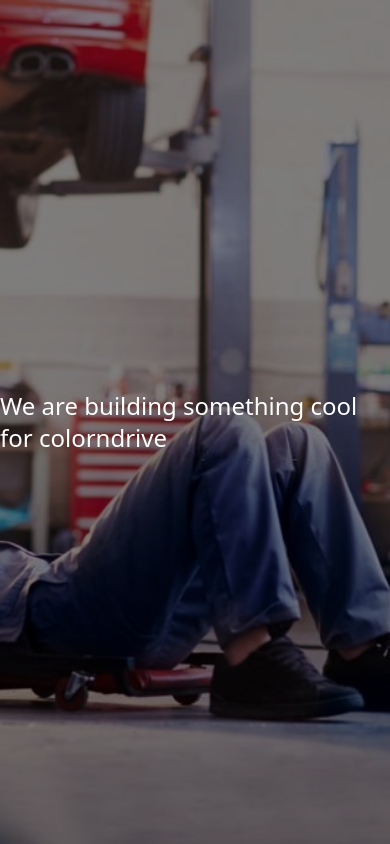
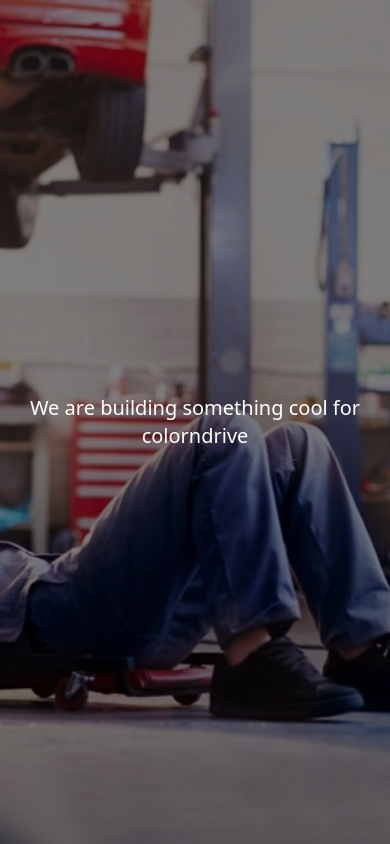
Before and after one commit to MICHAELMUNAVU83/colorndrive, a React (Vite) app: page / in a window 390 px wide. Built offline with nearby package versions, Linux system fonts and the light colour scheme.

Commit message:
Changed pay

```diff
--- a/src/App.jsx
+++ b/src/App.jsx
@@ -10,7 +10,7 @@
       className=" w-[100%] h-[100vh] bg-cover bg-no-repeat bg-center"
     >
       <div class="bg-black/50 h-[100vh] flex flex-col justify-center items-center">
-        <p className="text-white text-2xl md:text-5xl">
+        <p className="text-white text-xl text-center md:text-5xl">
           We are building something cool for colorndrive
         </p>
       </div>
```
